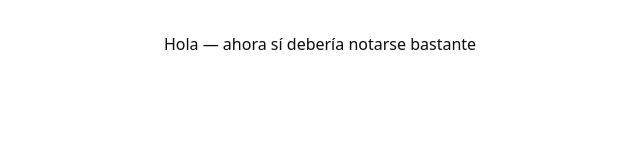
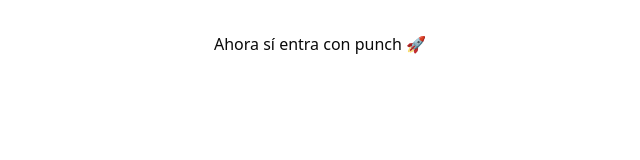
Before and after one commit to Luis150228/eut_template, a React (Vite) app: page / in a window 1280 px wide. Shown: the top 160 px of the page, without its empty margins (320-960 px from the left). Built offline with nearby package versions, Linux system fonts and the light colour scheme.

Commit message:
Animacion test ok

```diff
--- a/src/App.jsx
+++ b/src/App.jsx
@@ -3,16 +3,7 @@ import './App.css';
 function App() {
 	return (
 		<>
-			<div
-				className='
-  animate-in fade-in
-  slide-in-from-bottom-12
-  zoom-in-95
-  duration-[900ms]
-  ease-[cubic-bezier(.16,1,.3,1)]
-'>
-				Hola — ahora sí debería notarse bastante
-			</div>
+			<div className='enter'>Ahora sí entra con punch 🚀</div>
 		</>
 	);
 }
--- a/src/index.css
+++ b/src/index.css
@@ -152,3 +152,13 @@ html[data-theme="dark"] {
     @apply bg-background text-foreground;
   }
 }
+
+@layer utilities {
+  .enter {
+    /* solo utilidades “normales” aquí */
+    @apply animate-in fade-in-0 slide-in-from-bottom-12 zoom-in-95 duration-700 ease-out;
+    /* y ajusta los arbitrarios como propiedades CSS */
+    animation-duration: 900ms;
+    animation-timing-function: cubic-bezier(.2, .8, .2, 1);
+  }
+}
```
